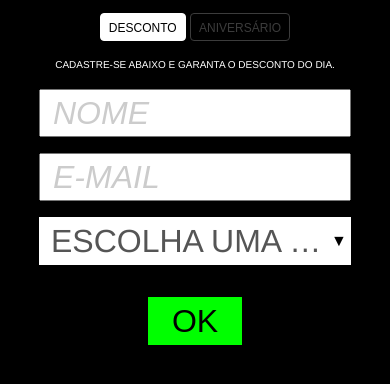
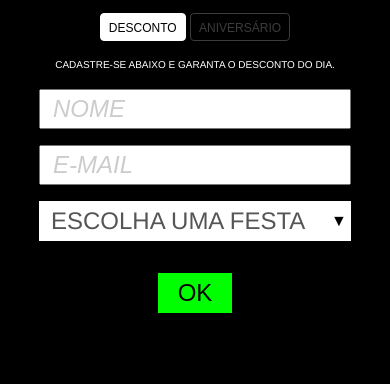
Before and after one commit to leandro/elclub-landing-page, a plain HTML site: page index.html in a window 390 px wide. Shown: the part 184-568 px from the top of the page. Drawn offline with Linux system fonts and the light colour scheme.

Commit message:
Make input fonts a bit smaller

```diff
--- a/css/base.css
+++ b/css/base.css
@@ -324,7 +324,7 @@ label {
     width: 80vw !important;
   }
   .selectboxit {
-    line-height: 3rem;
+    line-height: 2.5rem;
     padding: 0 1.5rem 0 .75rem;
   }
   .selectboxit-arrow-container {
@@ -333,7 +333,7 @@ label {
   }
   .selectboxit-arrow {
     font-size: 1rem;
-    line-height: 3rem;
+    line-height: 2.5rem;
   }
   .selectboxit-list {
     font-size: 1.5rem;
@@ -343,12 +343,12 @@ label {
     padding: 0 .75rem;
   }
   .input {
-    font-size: 2rem;
-    height: 3rem;
+    font-size: 1.5rem;
+    height: 2.5rem;
     padding: 0 .75rem;
   }
   .input[type=submit] {
-    padding: 0 1.5rem;
+    padding: 0 1.25rem;
   }
   .btn {
     font-size: 1.5rem;
```
